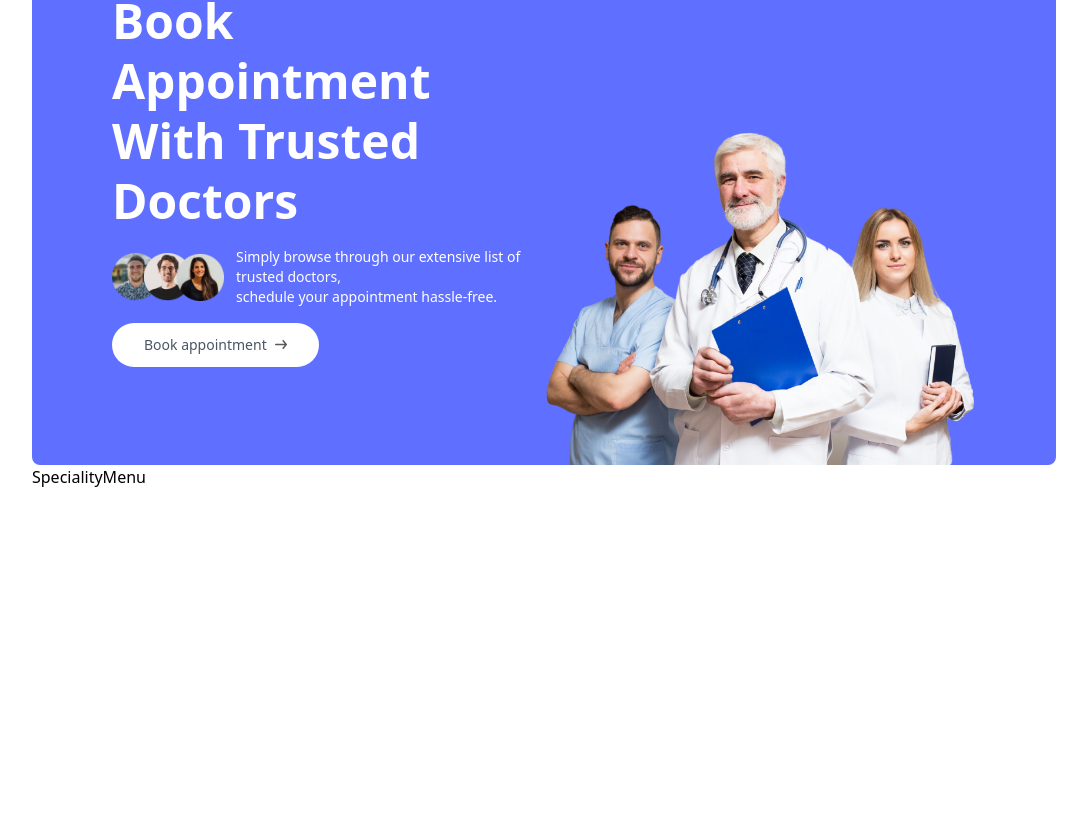
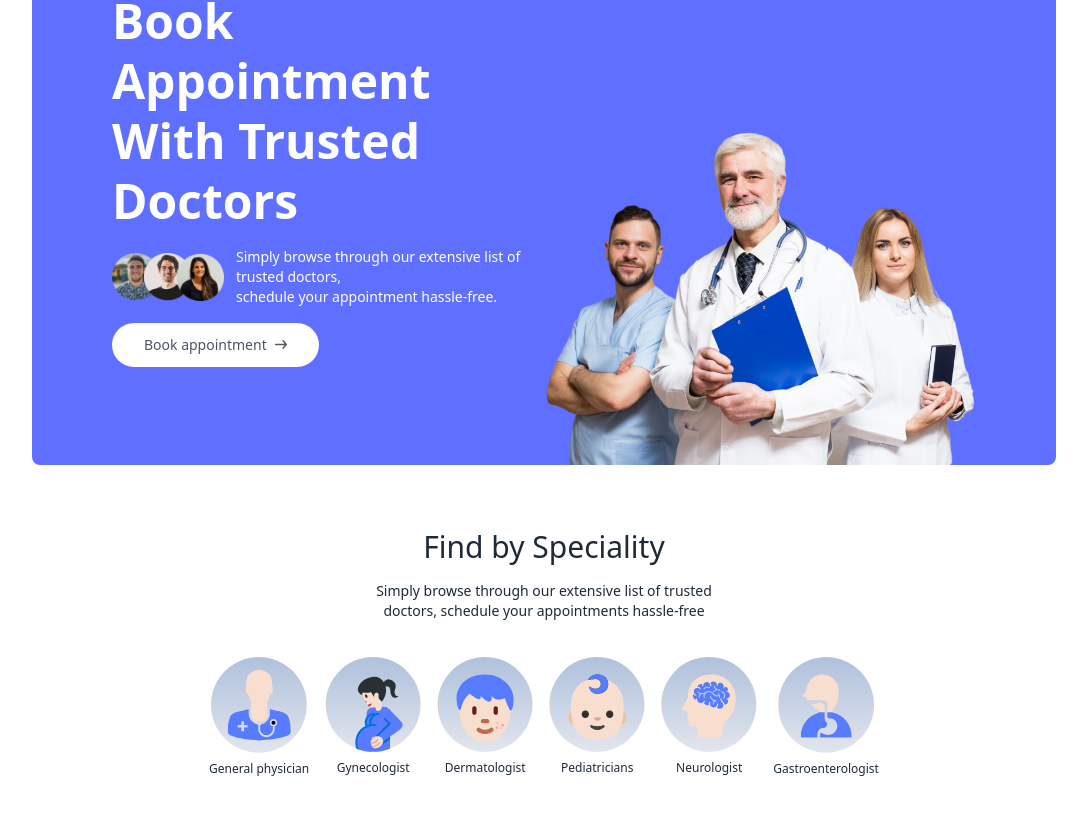
Before and after one commit to Olaoluwa19/olaoluwa-health, a React (Vite) app in the folder frontend/: page / in a window 1280 px wide. Shown: the part 260-1074 px from the top of the page, without its empty margins (96-1183 px from the left). Before the commit the page ends 800 px from the top, so only its background shows below. Built offline with nearby package versions, Linux system fonts and the light colour scheme.

Commit message:
feat: created, styled and completed the speciality menu

```diff
--- a/frontend/src/components/SpecialityMenu.jsx
+++ b/frontend/src/components/SpecialityMenu.jsx
@@ -1,7 +1,33 @@
+import { specialityData } from "@/assets/assets_frontend/assets";
 import React from "react";
+import { Link } from "react-router-dom";
 
 const SpecialityMenu = () => {
-  return <div>SpecialityMenu</div>;
+  return (
+    <div
+      className="flex flex-col items-center gap-4 py-16 text-gray-800"
+      id="speciality"
+    >
+      <h1 className="text-3xl font-medium">Find by Speciality</h1>
+      <p className="sm:w-1/3 text-center text-sm">
+        Simply browse through our extensive list of trusted doctors, schedule
+        your appointments hassle-free
+      </p>
+      <div className="flex sm:justify-center gap-4 pt-5 w-full overflow-scroll">
+        {specialityData.map((item, index) => (
+          <Link
+            onClick={() => scrollTo(0, 0)}
+            className="flex flex-col items-center text-xs cursor-pointer shrink-0 hover:-translate-y-2.5 transition-all duration-500"
+            key={index}
+            to={`/doctors/${item.speciality}`}
+          >
+            <img className="w-16 sm:w-24 mb-2" src={item.image} alt="" />
+            <p>{item.speciality}</p>
+          </Link>
+        ))}
+      </div>
+    </div>
+  );
 };
 
 export default SpecialityMenu;
```
